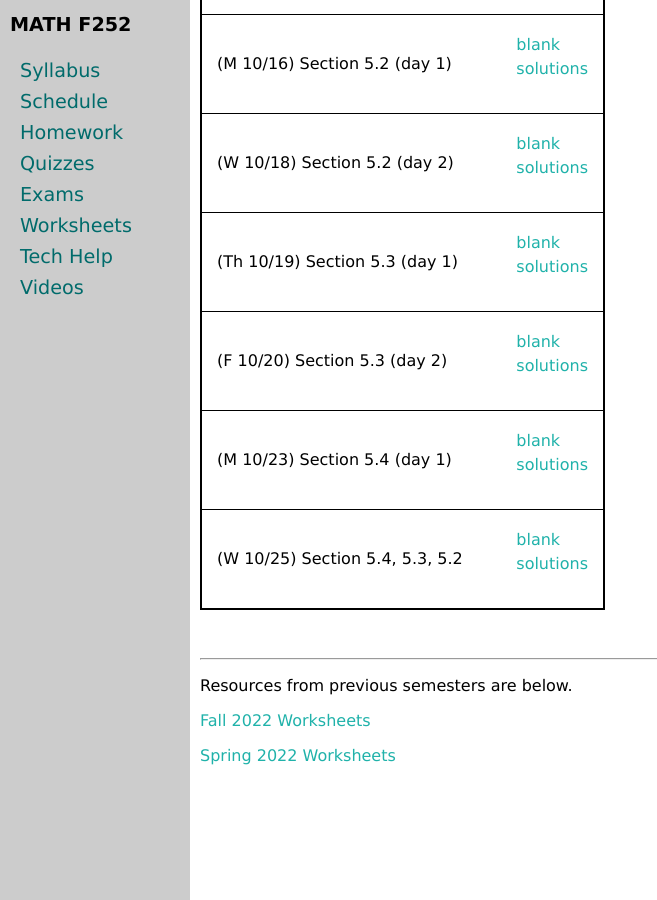
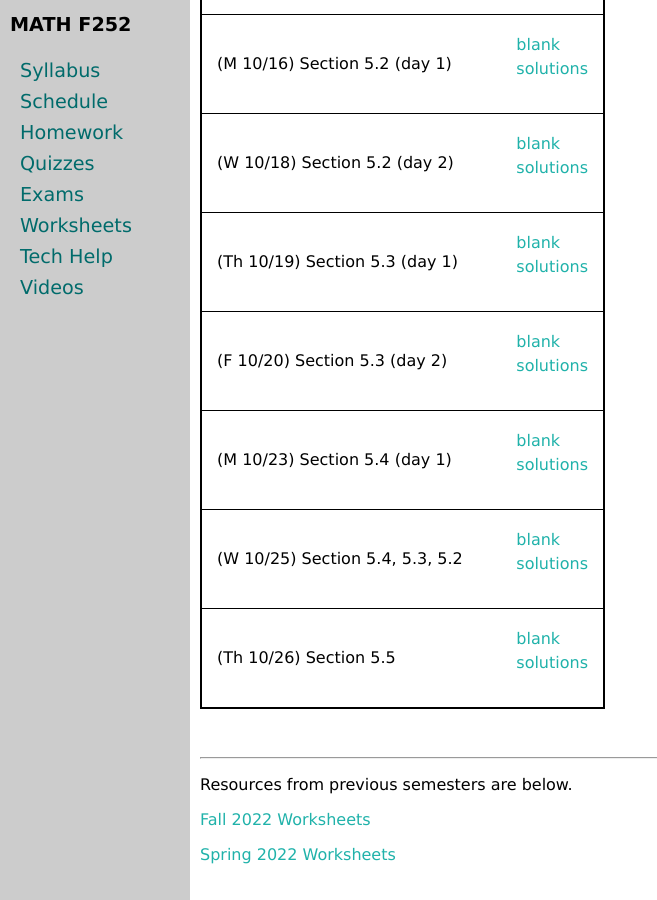
Before and after one commit to uaf-math/calc2, a Jekyll site: the page built from worksheets.md, in a window 1280 px wide and 900 px high, scrolled down 2688 px. Shown: the whole window, without its empty margins (0-657 px from the left). Built offline with Jekyll 4.4.1, drawn with Linux system fonts in a browser that asks for light colours.

Commit message:
Update worksheets.yml

```diff
--- a/_data/worksheets.yml
+++ b/_data/worksheets.yml
@@ -94,3 +94,6 @@ worksheets:
 - name: (W 10/25) Section 5.4, 5.3, 5.2
   blank: M252-5-4-day2.pdf
   solutions: M252-5-4-day2-s.pdf
+- name: (Th 10/26) Section 5.5
+  blank: M252-5-5-a.pdf
+  solutions: M252-5-5-a-s.pdf
```
